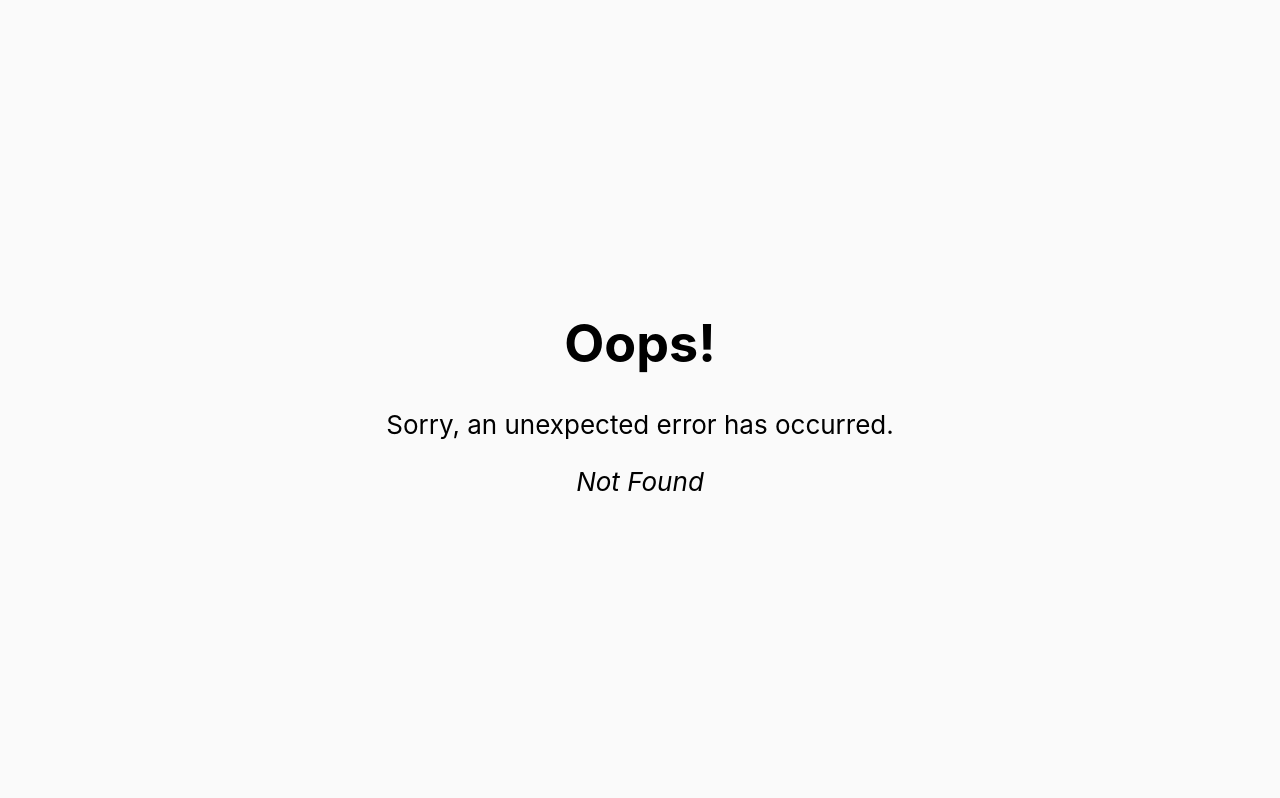
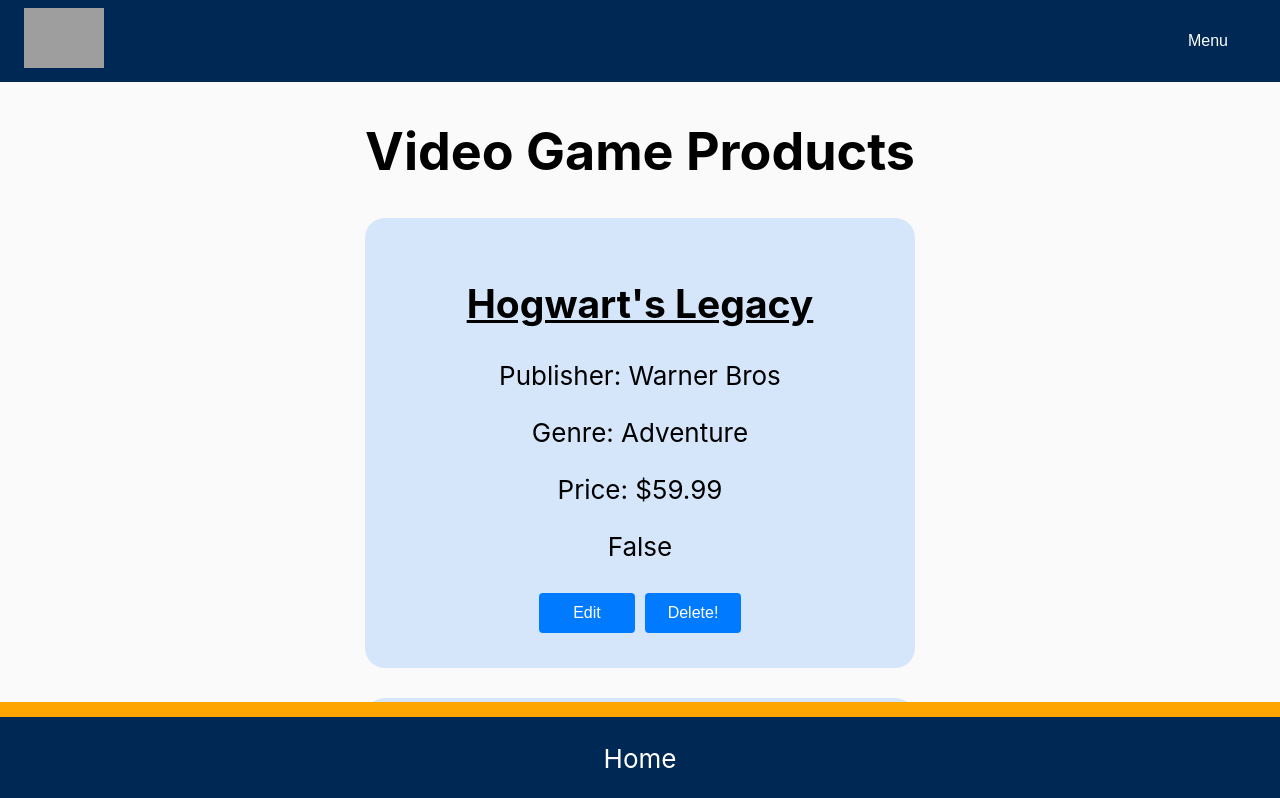
Before and after one commit to Thilanka0824/react-coding-challenge-counter-frontend, a React (Create React App) app: page /productspage in a window 1280 px wide. Before the commit this address had no page. Shown: the top 798 px of the page. Built offline with nearby package versions, Linux system fonts and the light colour scheme; grey boxes are pictures that could not be loaded.

Commit message:
added a products page and a products reducer

```diff
--- a/package.json
+++ b/package.json
@@ -10,6 +10,7 @@
     "react-dom": "^18.2.0",
     "react-router-dom": "^6.9.0",
     "react-scripts": "5.0.1",
+    "uuid": "^9.0.0",
     "web-vitals": "^2.1.4"
   },
   "scripts": {
--- a/src/App.css
+++ b/src/App.css
@@ -78,6 +78,40 @@
   border-radius: 4px;
 }
 
+.product-card {
+  padding-top: 30px;
+  padding-bottom: 30px;
+  margin-bottom: 30px;
+  background-color: #d5e6fa;
+  /* border: 2px solid black; */
+  border-radius: 20px;
+  /* margin-bottom: 120px; */
+}
+
+.product-card button {
+  color: white;
+    background-color: #007BFF;
+    border: #007BFF;
+    margin:5px;
+    min-height: 2.5rem;
+    min-width: 6rem;
+    max-height: 2rem;
+    max-width: 6rem;
+    font-size: 1rem;
+    border-radius: 4px;
+}
+
+.product-card button:hover {
+  color: white;
+    background-color: #93C5FD;
+    border: #007BFF;
+    min-height: 2.5rem;
+    min-width: 6rem;
+    max-height: 2rem;
+    max-width: 6rem;
+    font-size: 1rem;
+    border-radius: 4px;
+}
 .dropdown {
   position: absolute;
   right: 0;
--- a/src/App.js
+++ b/src/App.js
@@ -8,6 +8,7 @@
 import FetchPage from "./pages/FetchPage";
 import ReactReducerPage from "./pages/ReactReducerPage";
 import CounterPage from "./pages/CounterPage";
+import ProductsPage from "./pages/ProductsPage";
 
 function App() {
   const router = createBrowserRouter([
@@ -39,6 +40,10 @@
         {
           path: "counterpage",
           element: <CounterPage/>
+        },
+        {
+          path: "productspage",
+          element: <ProductsPage/>
         }
       ],
     },
--- a/src/components/Counter.js
+++ b/src/components/Counter.js
@@ -1,5 +1,5 @@
 import React, { useReducer } from "react";
-import reducer from "../hooks/useReducer";
+import reducer from "../reducers/homeworkReducer";
 
 const Counter = () => {
   const [state, dispatch] = useReducer(reducer, { count: 0 });
--- a/src/components/NavBar.js
+++ b/src/components/NavBar.js
@@ -22,6 +22,7 @@
           <Link to="redirect">Redirect</Link>
           <Link to="fetchpage">Fetch Page</Link>
           <Link to="react-reducer">Reducer Notes Page</Link>
+          <Link to="productspage">Products Page</Link>
         </div>
       )}
     </nav>
--- /dev/null
+++ b/src/components/ProductCard.jsx
@@ -0,0 +1,41 @@
+import React, { useState } from "react";
+
+export const ProductCard = (props) => {
+  const [editBtn, setEditBtn] = useState(false);
+
+  const [editProductState, setEditProductState] = useState({
+    id: props.id,
+    title: props.title,
+    publisher: props.publisher,
+    genre: props.genre,
+    price: props.price,
+  });
+
+  //i want a functioning edit button
+  const editDataFunc = () => {
+    props.editProduct(editProductState);
+    setEditBtn(false);
+  };
+
+  // dataFunc = () => {
+  //   props.data({
+  //     ...
+  //   })
+
+  // }
+
+  return (
+    <div className="product-card">
+      <h2>
+        <u>{props.title}</u>
+      </h2>
+      <p>Publisher: {props.publisher}</p>
+      <p>Genre: {props.genre}</p>
+      <p>Price: ${props.price}</p>
+
+      {editBtn ? <p> True: Start editing</p> : <p>False</p>}
+      <button onClick={() => setEditBtn(!editBtn)}>Edit</button>
+      <button onClick={() => props.deleteProduct(props.id)}>Delete!</button>
+    </div>
+  );
+};
--- /dev/null
+++ b/src/pages/ProductsPage.js
@@ -0,0 +1,79 @@
+import React, { useState, useReducer } from "react";
+import productReducer from "../reducers/productReducer";
+import { ProductCard } from "../components/ProductCard";
+import { v4 as uuidv4 } from "uuid";
+
+const ProductsPage = () => {
+  const initialState = [
+    {
+      id: uuidv4(),
+      title: "Hogwart's Legacy",
+      publisher: "Warner Bros",
+      genre: "Adventure",
+      price: 59.99,
+    },
+    {
+      id: uuidv4(),
+      title: "Destiny 2",
+      publisher: "Bungie",
+      genre: "FPS",
+      price: 29.99,
+    },
+    {
+      id: uuidv4(),
+      title: "The Last of US",
+      publisher: "Sony",
+      genre: "Adventure",
+      price: 69.99,
+    },
+    {
+      id: uuidv4(),
+      title: "Total War: Warhammer III",
+      publisher: "Sega",
+      genre: "Strategy",
+      price: 49.99,
+    },
+    {
+      id: uuidv4(),
+      title: "Total War: Warhammer III",
+      publisher: "Sega",
+      genre: "Strategy",
+      price: 29.99,
+    },
+  ];
+
+  const [productState, dispatch] = useReducer(productReducer, initialState);
+
+  return (
+    <div>
+      <h1 style={{ marginTop: "120px" }}> Video Game Products</h1>
+
+      {productState.map((product) => {
+        return (
+          <ProductCard
+            key={product.id}
+            id={product.id}
+            title={product.title}
+            publisher={product.publisher}
+            genre={product.genre}
+            price={product.price}
+            deleteProduct={(id) =>
+              dispatch({
+                type: "DELETE_PRODUCT",
+                id: id,
+              })
+            }
+            editProduct={(data) => dispatch({
+                type: 'EDIT_PRODUCT',
+                data: data
+            })}
+          />
+        );
+      })}
+
+      <h5 style={{ marginBottom: "10px", marginTop: "120px" }}>too far</h5>
+    </div>
+  );
+};
+
+export default ProductsPage;
--- /dev/null
+++ b/src/reducers/productReducer.js
@@ -0,0 +1,15 @@
+export default function productReducer(state, action) {
+  switch (action.type) {
+    case "DELETE_PRODUCT":
+      let filteredArr = state.filter((product) =>
+        product.id === action.id ? false : true
+      );
+      return filteredArr;
+    case "EDIT_PRODUCT":
+        //modify the one object matching the id with the new object action.data
+        let productCopy = state.map(product => product.id === action.data.id ? action.data.id : product)
+        return productCopy
+    default:
+      return state;
+  }
+}
```
Also changed, not shown: src/components/ProductCard.css (added), src/reducers/homeworkReducer.js (renamed from src/hooks/useReducer.js), 1 other file (tests, documents, lock files or other folders).
